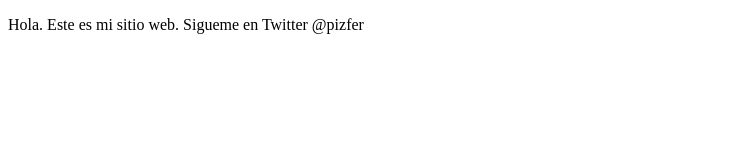
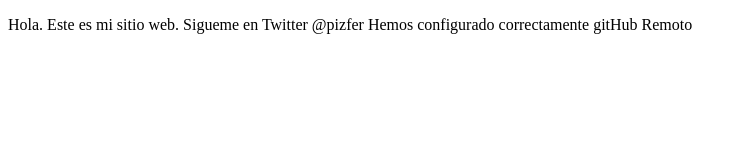
Before and after one commit to pizfer/cursoPrework, a plain HTML site: page index.html in a window 1280 px wide. Shown: the whole page, without its empty margins (0-746 px from the left). Drawn offline with Linux system fonts and the light colour scheme.

Commit message:
cambios agregamos mensaje de gitHub

```diff
--- a/index.html
+++ b/index.html
@@ -9,6 +9,7 @@
 <body>
     <p>
         Hola. Este es mi sitio web.  Sigueme en Twitter @pizfer
+        Hemos configurado correctamente gitHub Remoto
     </p>
 </body>
 </html>
```
